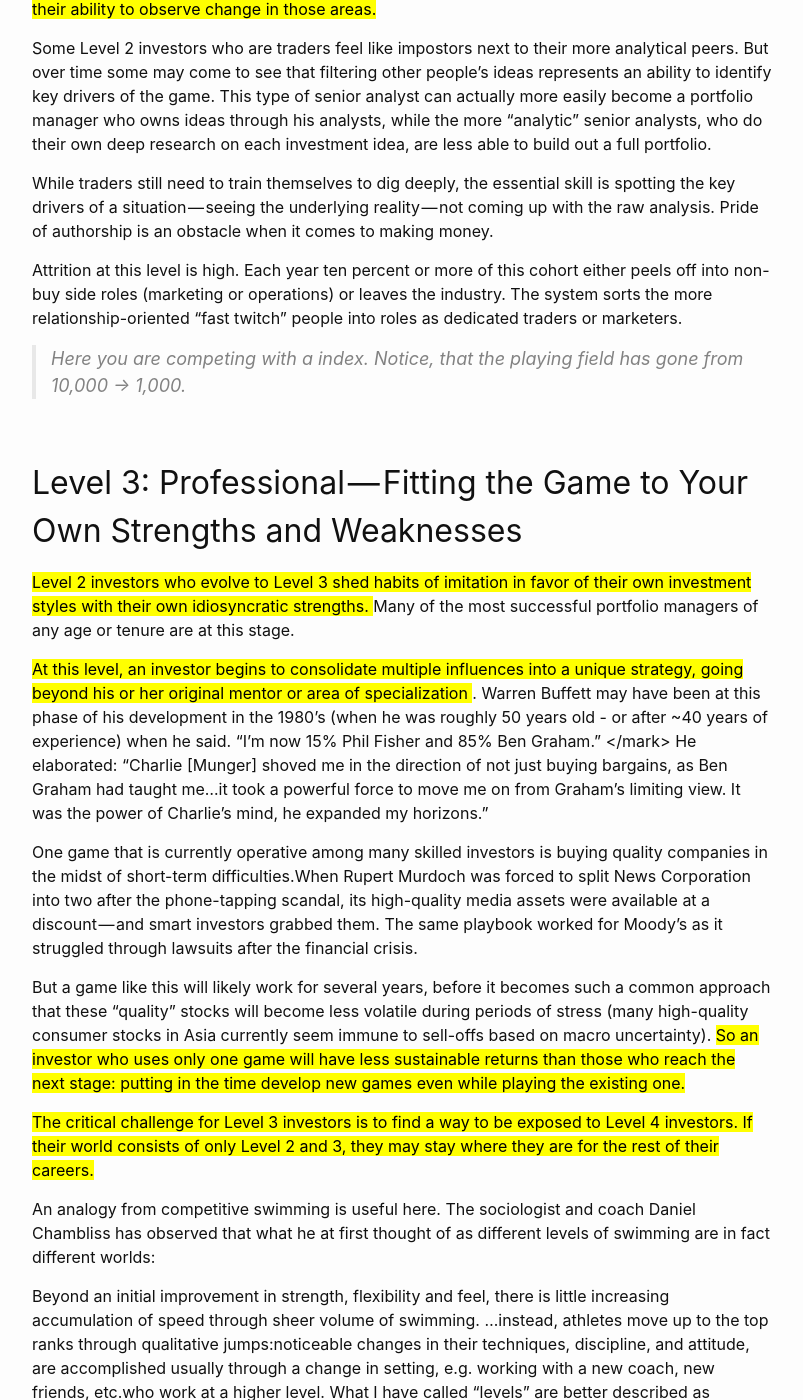
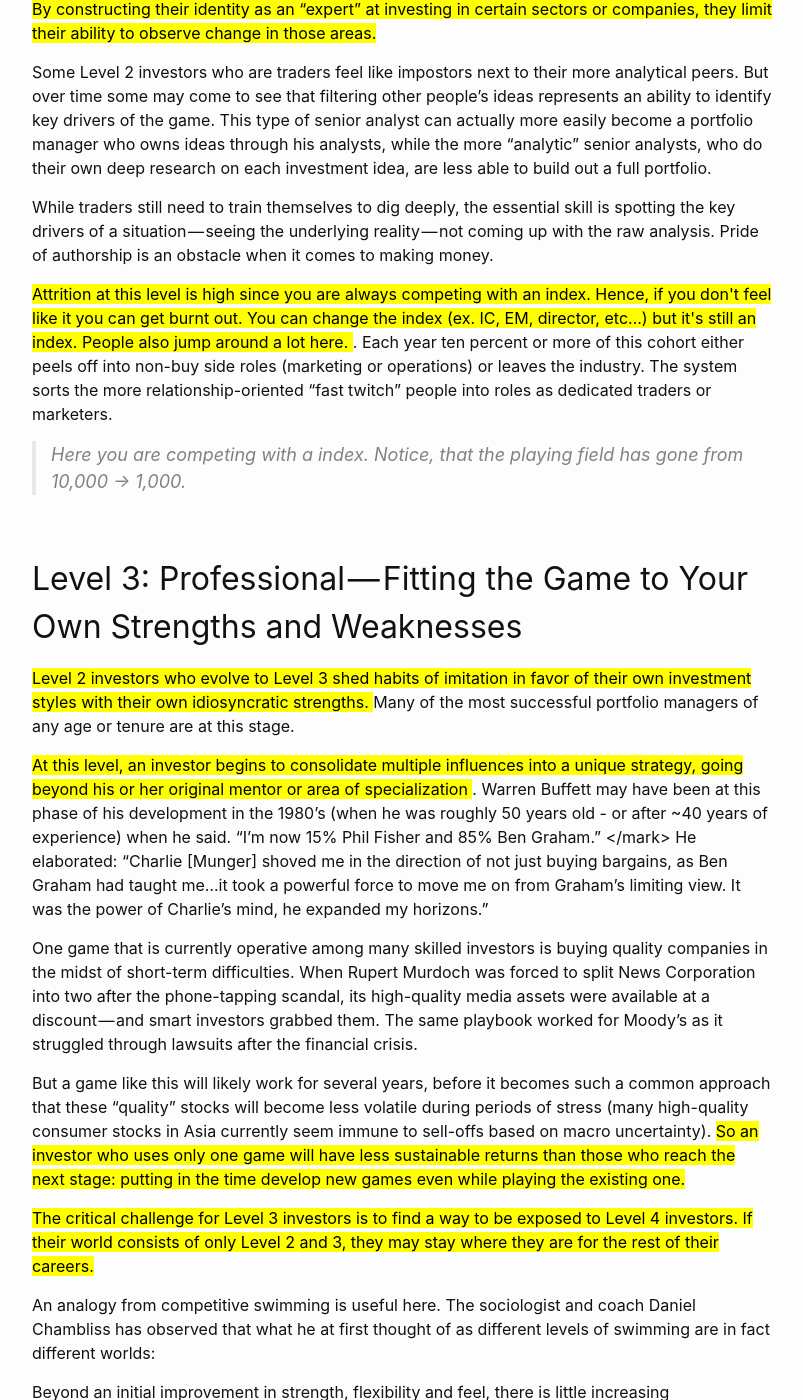
Before and after one commit to jovsa/jovsa.github.io, a Jekyll site: the page built from _posts/2021-10-12-notes-the-playing-field.md, in a window 1280 px wide and 1400 px high, scrolled down 2193 px. Shown: the whole window, without its empty margins (238-1041 px from the left). Built offline with Jekyll 4.4.1, drawn with Linux system fonts in a browser that asks for light colours; some of the changed text lies outside the part shown.

Commit message:
playing field

```diff
--- a/_posts/2021-10-12-notes-the-playing-field.md
+++ b/_posts/2021-10-12-notes-the-playing-field.md
@@ -42,7 +42,7 @@
 
 ## Level 2: Expert  —  Playing the Game You Were Taught
 
-The survivors of a reasonably difficult transition from analyst to senior analyst or portfolio manager reach the second level, usually in their late 20s or early 30s. <mark>The analyst moves from processing other people’s research agendas to generating the ideas.</mark>
+The survivors of a reasonably difficult transition from analyst to senior analyst or portfolio manager reach the second level, usually in their late 20s or early 30s. <mark>The analyst moves from processing other people’s research agendas to generating the ideas. Remember you are competing with an index.</mark>
 
 Many investors plateau at this level, particularly if they practice their craft outside a “cognitively diverse” city like New York or London. <mark>They often have a somewhat static sense of identity, such as “I am a value investor like Warren Buffett.” This puts them in competition with the index, playing a game that is defined entirely by their peers. </mark>
 
@@ -52,7 +52,7 @@
 
 While traders still need to train themselves to dig deeply, the essential skill is spotting the key drivers of a situation — seeing the underlying reality — not coming up with the raw analysis. Pride of authorship is an obstacle when it comes to making money.
 
-Attrition at this level is high. Each year ten percent or more of this cohort either peels off into non-buy side roles (marketing or operations) or leaves the industry. The system sorts the more relationship-oriented “fast twitch” people into roles as dedicated traders or marketers.
+<mark>Attrition at this level is high since you are always competing with an index. Hence, if you don't feel like it you can get burnt out. You can change the index (ex. IC, EM, director, etc...) but it's still an index. People also jump around a lot here. </mark>. Each year ten percent or more of this cohort either peels off into non-buy side roles (marketing or operations) or leaves the industry. The system sorts the more relationship-oriented “fast twitch” people into roles as dedicated traders or marketers.
 
 > Here you are competing with a index.
 > Notice, that the playing field has gone from 10,000 -> 1,000.
@@ -63,7 +63,7 @@
 
 <mark>At this level, an investor begins to consolidate multiple influences into a unique strategy, going beyond his or her original mentor or area of specialization </mark>. Warren Buffett may have been at this phase of his development in the 1980’s (when he was roughly 50 years old - or after ~40 years of experience) when he said. “I’m now 15% Phil Fisher and 85% Ben Graham.” </mark> He elaborated: “Charlie [Munger] shoved me in the direction of not just buying bargains, as Ben Graham had taught me…it took a powerful force to move me on from Graham’s limiting view. It was the power of Charlie’s mind, he expanded my horizons.”
 
-One game that is currently operative among many skilled investors is buying quality companies in the midst of short-term difficulties.When Rupert Murdoch was forced to split News Corporation into two after the phone-tapping scandal, its high-quality media assets were available at a discount — and smart investors grabbed them. The same playbook worked for Moody’s as it struggled through lawsuits after the financial crisis.
+One game that is currently operative among many skilled investors is buying quality companies in the midst of short-term difficulties. When Rupert Murdoch was forced to split News Corporation into two after the phone-tapping scandal, its high-quality media assets were available at a discount — and smart investors grabbed them. The same playbook worked for Moody’s as it struggled through lawsuits after the financial crisis.
 
 But a game like this will likely work for several years, before it becomes such a common approach that these “quality” stocks will become less volatile during periods of stress (many high-quality consumer stocks in Asia currently seem immune to sell-offs based on macro uncertainty). <mark> So an investor who uses only one game will have less sustainable returns than those who reach the next stage: putting in the time develop new games even while playing the existing one.</mark>
 
```
